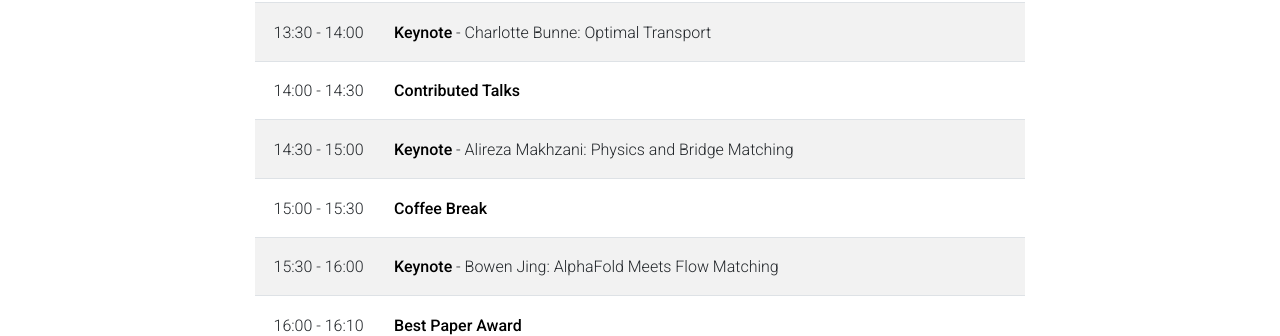
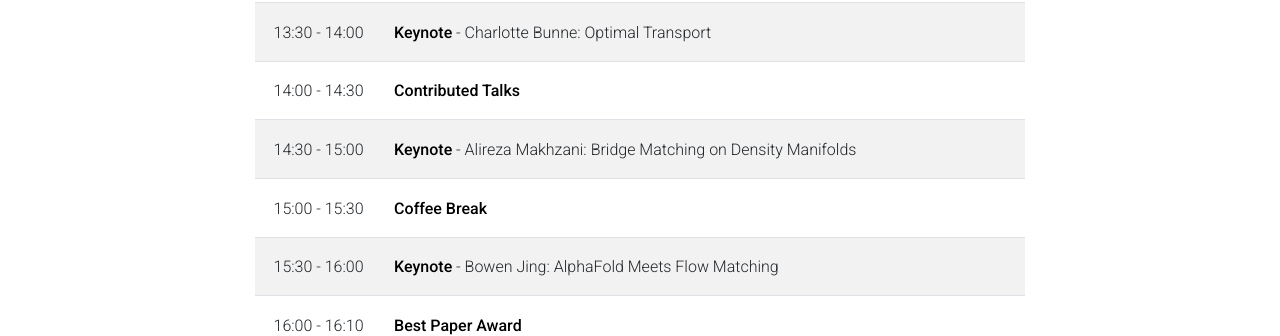
Before and after one commit to bridgematching/bridgematching.github.io, a Jekyll site: the page built from _pages/schedule.md, in a window 1280 px wide and 900 px high, scrolled down 560 px. Shown: the part 120-456 px from the top of the window. Built offline with Jekyll 4.4.1, drawn with Linux system fonts in a browser that asks for light colours; comment, search, counter and statistics services are not loaded; a style sheet for code colours, icons or effects is not loaded.

```diff
--- a/_pages/schedule.md
+++ b/_pages/schedule.md
@@ -19,7 +19,7 @@
 |12:00 - 13:30 | **Lunch Break** |
 |13:30 - 14:00 | **Keynote** - Charlotte Bunne: Optimal Transport |
 |14:00 - 14:30 | **Contributed Talks** |
-|14:30 - 15:00 | **Keynote** - Alireza Makhzani: Physics and Bridge Matching |
+|14:30 - 15:00 | **Keynote** - Alireza Makhzani: Bridge Matching on Density Manifolds |
 |15:00 - 15:30 | **Coffee Break**|
 |15:30 - 16:00 | **Keynote** - Bowen Jing: AlphaFold Meets Flow Matching |
 |16:00 - 16:10 | **Best Paper Award** |
```
Also changed, not shown: _layouts/workshop.html (+7 -16 lines), assets/base_img/arnaud.png, assets/base_img/chenlin-v2.png (deleted), assets/base_img/chenlin.png (added), assets/base_img/valence_logo.png, assets/base_img/vantai_logo.png (added).
